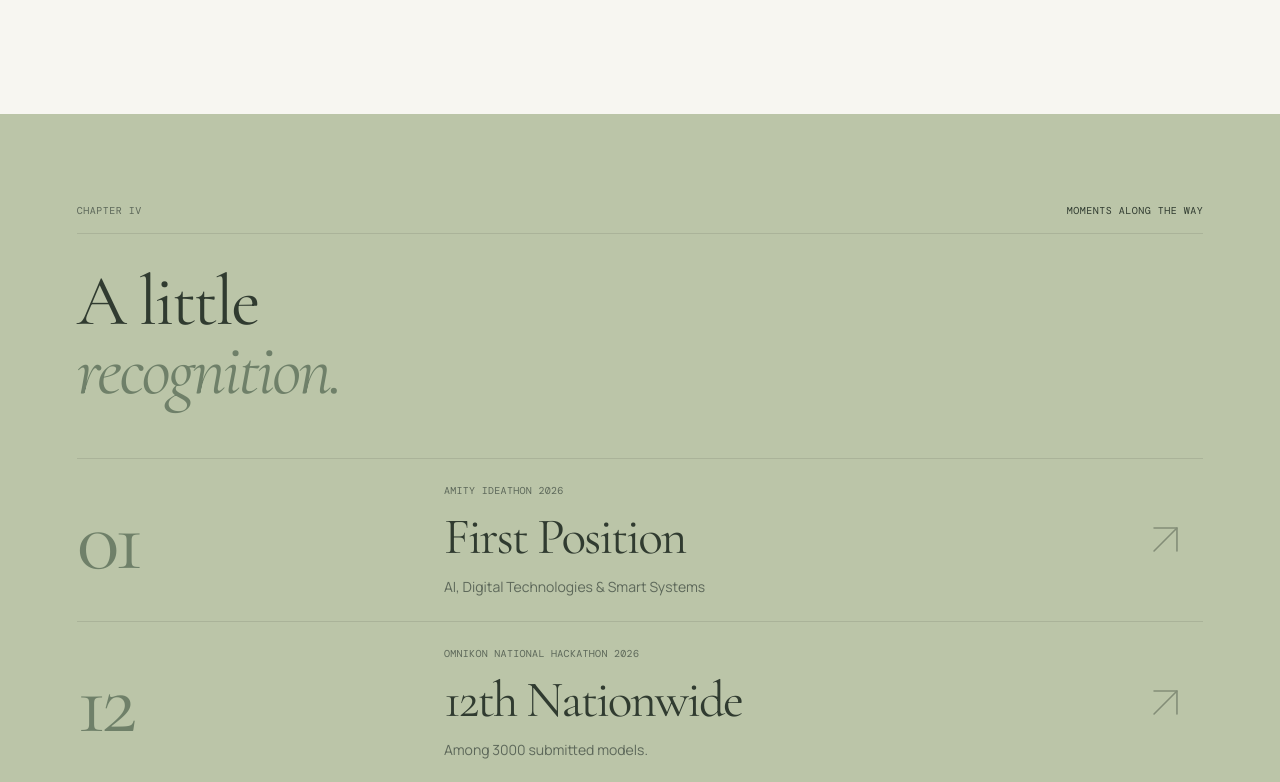
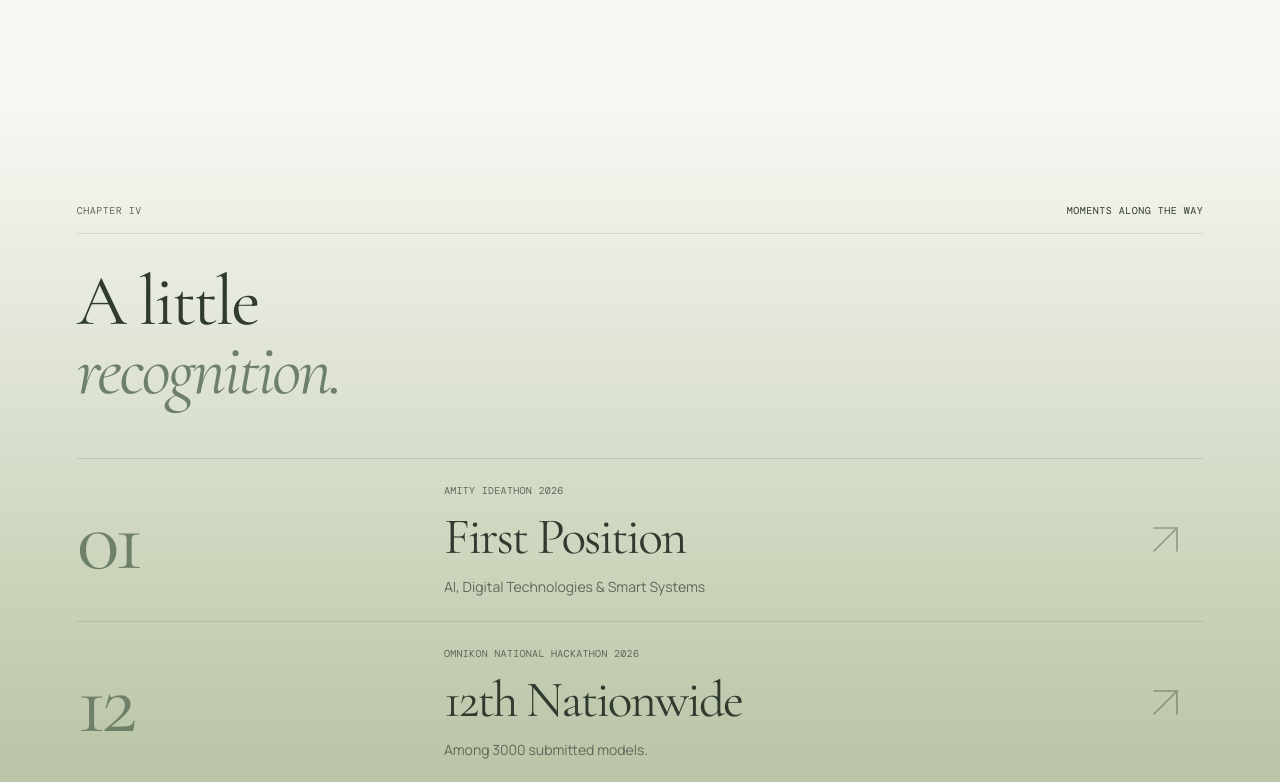
Before and after one commit to MahatvaGoell/MahatvaGoell.github.io, a React (Vite) app: page / in a window 1280 px wide. Shown: the part 4916-5698 px from the top of the page. Built offline with nearby package versions, Linux system fonts and the light colour scheme.

Commit message:
Blend recognition section transition

```diff
--- a/src/index.css
+++ b/src/index.css
@@ -389,7 +389,7 @@ em { font-weight: inherit; }
 .edition { display: none; }
 
 .light-section { --muted: #6e746c; --line: #1d25211a; }
-.recognition { background: #bbc5a8; color: #303b30; --muted: #5d685a; --line: #303b3020; }
+.recognition { background: linear-gradient(180deg, #f7f6f1 0%, #e4e8dc 22%, #cdd5bd 48%, #bbc5a8 70%, #bbc5a8 100%); color: #303b30; --muted: #5d685a; --line: #303b3020; }
 .recognition .chapter-heading h2 em, .recognition-number { color: #6f8069; }
 .intro, .stack-section, .recognition, .background-section { padding-top: var(--section-space); padding-bottom: var(--section-space); }
 .chapter-label { font-size: 10px; padding-bottom: 16px; }
```
